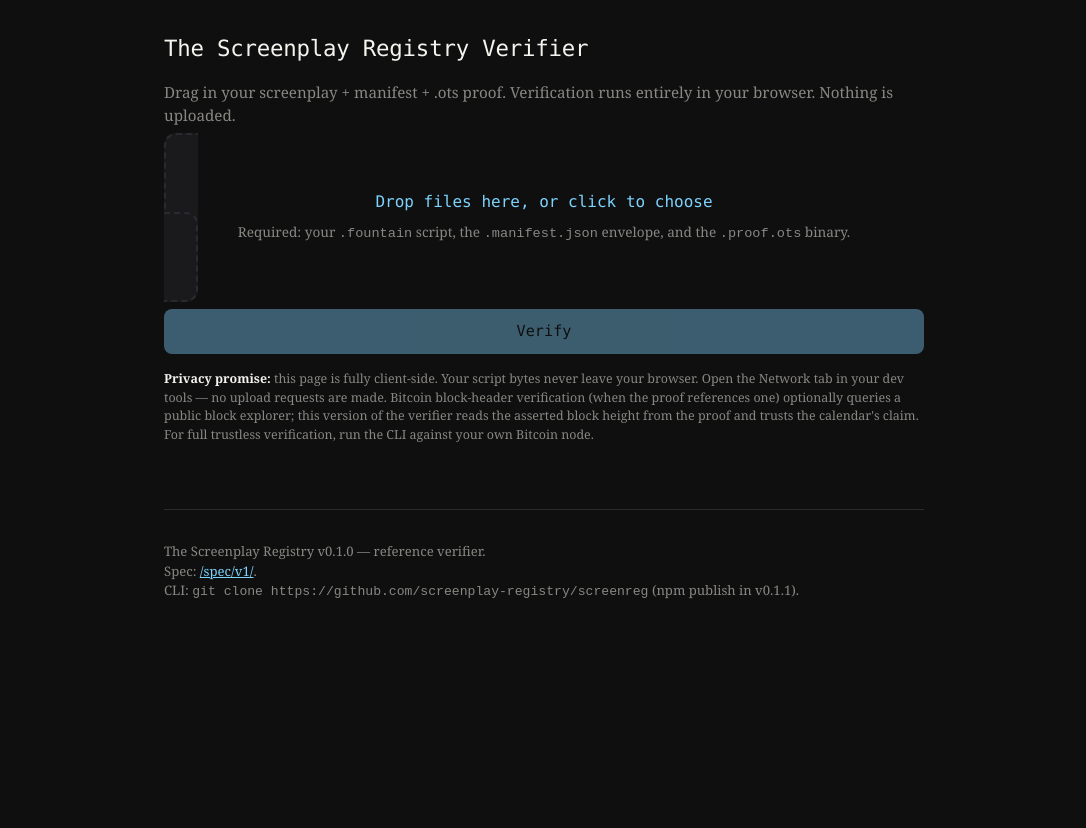
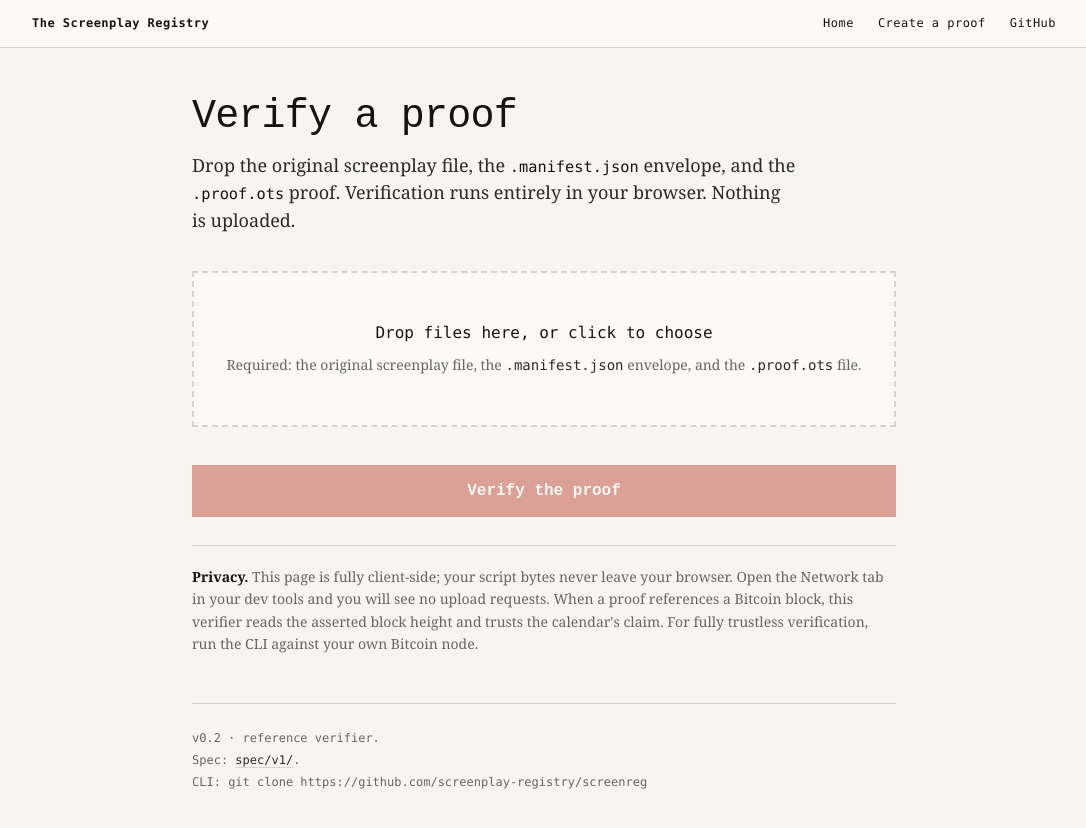
Before and after one commit to screenplay-registry/screenreg, a website: page verifier-web/index.html in a window 1280 px wide. Shown: the whole page, without its empty margins (96-1182 px from the left). Before the commit the page ends 800 px from the top, so only its background shows below. Drawn offline with Linux system fonts and the light colour scheme.

Commit message:
feat: foundational landing copy + light-theme /verify/
Lead with the problem and the open-protocol principle instead of a product/pricing framing. Reframe the tiers as protocol layers (base layer live; public index and on-chain anchor specified, not live), drop the price chips and the email-capture box, and cut the AI-training opt-out from the consumer surface — the registry holds no content to train on. Restyle the verifier from the dark theme to the shared light paper aesthetic so the landing, /create/, and /verify/ read as one product. Fix the tier-card alignment and horizontal-overflow layout bugs.

```diff
--- a/verifier-web/index.html
+++ b/verifier-web/index.html
@@ -3,188 +3,262 @@
 <head>
 <meta charset="utf-8" />
 <meta name="viewport" content="width=device-width, initial-scale=1" />
-<title>The Screenplay Registry Verifier (v0.1.0)</title>
+<title>Verify a proof — The Screenplay Registry</title>
+<meta name="description" content="Check a screenplay timestamp proof against the original file. Verification runs entirely in your browser. Nothing is uploaded." />
+<meta name="referrer" content="no-referrer" />
 <style>
   :root {
-    --bg: #0f0f10;
-    --fg: #f4f3ee;
-    --muted: #888782;
-    --accent: #7dd3fc;
-    --ok: #4ade80;
-    --err: #f87171;
-    --warn: #fbbf24;
-    --panel: #1a1a1c;
-    --border: #2a2a2e;
-    --mono: ui-monospace, "SF Mono", Menlo, Consolas, monospace;
+    --bg: #f6f5f0;
+    --paper: #fbfaf6;
+    --ink: #161412;
+    --ink-strong: #0a0908;
+    --ink-soft: #2d2a25;
+    --muted: #6a655c;
+    --rule: #d8d4c8;
+    --rule-soft: #e8e4d8;
+    --accent: #b3261a;
+    --accent-dark: #6e1a10;
+    --accent-soft: rgba(179, 38, 26, 0.08);
+    --code-bg: #ece8dc;
+    --ok: #2e6a3a;
+    --err: #8a1a10;
+    --pending: #8a6510;
   }
   * { box-sizing: border-box; }
+  html { background: var(--bg); }
   body {
     margin: 0;
-    padding: 2rem 1rem 4rem;
-    font-family: ui-serif, Georgia, serif;
+    color: var(--ink);
     background: var(--bg);
-    color: var(--fg);
-    line-height: 1.5;
+    font-family: ui-serif, "Iowan Old Style", "Charter", Georgia, serif;
+    font-size: 17px;
+    line-height: 1.55;
     -webkit-font-smoothing: antialiased;
+    text-rendering: optimizeLegibility;
   }
-  .wrap { max-width: 760px; margin: 0 auto; }
+  .mono, code, pre { font-family: ui-monospace, "JetBrains Mono", "SF Mono", Menlo, Consolas, monospace; }
+  h1, h2 {
+    font-family: "American Typewriter", "Courier Prime", "Courier New", Courier, ui-monospace, monospace;
+    font-weight: 700;
+    letter-spacing: -0.01em;
+  }
+  a {
+    color: var(--accent);
+    text-decoration: none;
+    border-bottom: 1px solid var(--accent);
+    padding: 0 2px 1px;
+  }
+  a:hover { background: var(--accent); color: var(--paper); }
+
+  .topbar {
+    border-bottom: 1px solid var(--rule);
+    background: var(--paper);
+    position: sticky; top: 0; z-index: 50;
+  }
+  .topbar-inner {
+    max-width: 1080px;
+    margin: 0 auto;
+    padding: 14px 28px;
+    display: flex;
+    justify-content: space-between;
+    align-items: center;
+    gap: 16px;
+    font-family: ui-monospace, Menlo, monospace;
+    font-size: 12px;
+    letter-spacing: 0.04em;
+  }
+  .topbar a { color: var(--ink); border: none; padding: 0; }
+  .topbar a:hover { background: transparent; color: var(--accent); }
+  .brand { font-weight: 700; }
+  .topbar nav { display: flex; gap: 24px; }
+
+  main { max-width: 760px; margin: 0 auto; padding: 48px 28px 64px; }
+
   h1 {
-    font-family: var(--mono);
+    font-size: clamp(28px, 4vw, 40px);
+    line-height: 1.05;
+    letter-spacing: -0.02em;
+    margin: 0 0 14px;
     font-weight: 500;
-    font-size: 1.4rem;
-    letter-spacing: -0.01em;
-    margin: 0 0 0.25rem;
   }
   .tagline {
-    color: var(--muted);
-    font-size: 0.95rem;
-    margin-bottom: 2.5rem;
+    max-width: 60ch;
+    font-size: 18px;
+    line-height: 1.55;
+    margin: 0 0 36px;
+    color: var(--ink-soft);
   }
+  .tagline code { font-size: 0.85em; color: var(--ink); }
+
   .drop {
-    border: 2px dashed var(--border);
-    border-radius: 12px;
-    padding: 2rem;
-    background: var(--panel);
+    border: 2px dashed var(--rule);
+    background: var(--paper);
+    padding: 48px 24px;
     text-align: center;
     cursor: pointer;
-    transition: border-color 0.15s, background 0.15s;
+    transition: border-color 80ms, background 80ms;
+    display: block;
   }
-  .drop:hover, .drop.active {
-    border-color: var(--accent);
-    background: #1d2024;
+  .drop:hover, .drop.active { border-color: var(--accent); background: var(--accent-soft); }
+  .drop input[type="file"] { display: none; }
+  .drop h2 {
+    font-family: ui-monospace, Menlo, monospace;
+    font-weight: 500;
+    font-size: 16px;
+    margin: 0 0 8px;
+    color: var(--ink);
+    letter-spacing: 0;
   }
-  .drop input[type="file"] {
-    display: none;
-  }
-  .drop h2 {
-    font-family: var(--mono);
-    font-weight: 400;
-    font-size: 1rem;
-    margin: 0 0 0.5rem;
-    color: var(--accent);
-  }
-  .drop p {
-    margin: 0;
-    color: var(--muted);
-    font-size: 0.85rem;
-  }
+  .drop p { margin: 0; color: var(--muted); font-size: 14px; }
+  .drop p code { color: var(--ink-soft); }
+
   .files {
-    margin-top: 1rem;
+    margin-top: 14px;
     display: grid;
-    gap: 0.5rem;
+    gap: 8px;
   }
   .file-row {
     display: flex;
-    justify-content: space-between;
     align-items: center;
-    padding: 0.5rem 0.85rem;
-    background: var(--panel);
-    border: 1px solid var(--border);
-    border-radius: 6px;
-    font-family: var(--mono);
-    font-size: 0.82rem;
+    padding: 9px 14px;
+    background: var(--paper);
+    border: 1px solid var(--rule);
+    font-family: ui-monospace, Menlo, monospace;
+    font-size: 13px;
   }
   .file-row .kind {
     color: var(--accent);
     text-transform: uppercase;
-    font-size: 0.7rem;
+    font-size: 11px;
     letter-spacing: 0.08em;
+    min-width: 92px;
   }
   .file-row .name {
     overflow: hidden;
     text-overflow: ellipsis;
     white-space: nowrap;
     flex: 1;
-    margin: 0 0.75rem;
-    color: var(--fg);
+    margin: 0 12px;
+    color: var(--ink);
   }
-  .file-row .size {
-    color: var(--muted);
+  .file-row .size { color: var(--muted); }
+
+  button.action {
+    margin-top: 24px;
+    width: 100%;
+    padding: 16px;
+    border: 1.5px solid var(--accent);
+    background: var(--accent);
+    color: var(--paper);
+    font-family: "American Typewriter", "Courier Prime", monospace;
+    font-weight: 700;
+    font-size: 16px;
+    cursor: pointer;
+    transition: background 80ms, border-color 80ms, opacity 80ms;
   }
-  button.action {
-    margin-top: 1.5rem;
-    width: 100%;
-    padding: 0.85rem;
-    border: 0;
-    border-radius: 8px;
-    background: var(--accent);
-    color: #0f0f10;
-    font-family: var(--mono);
-    font-weight: 500;
-    font-size: 0.95rem;
-    cursor: pointer;
-  }
-  button.action:disabled {
-    opacity: 0.4;
-    cursor: not-allowed;
-  }
+  button.action:hover:not(:disabled) { background: var(--accent-dark); border-color: var(--accent-dark); }
+  button.action:disabled { opacity: 0.4; cursor: not-allowed; }
+
   .result {
-    margin-top: 2rem;
-    padding: 1.5rem;
-    border-radius: 8px;
-    background: var(--panel);
-    border: 1px solid var(--border);
-    font-family: var(--mono);
-    font-size: 0.85rem;
+    margin-top: 28px;
+    padding: 22px 24px;
+    background: var(--paper);
+    border: 1px solid var(--rule);
+    border-left-width: 3px;
+    font-family: ui-monospace, Menlo, monospace;
+    font-size: 13.5px;
+    line-height: 1.6;
     white-space: pre-wrap;
     word-break: break-word;
+    color: var(--ink-soft);
   }
-  .result.ok { border-color: var(--ok); }
-  .result.err { border-color: var(--err); }
-  .result.pending { border-color: var(--warn); }
+  .result.ok { border-left-color: var(--ok); }
+  .result.err { border-left-color: var(--err); }
+  .result.pending { border-left-color: var(--pending); }
   .result h3 {
-    margin: 0 0 0.75rem;
-    font-family: var(--mono);
-    font-weight: 500;
-    font-size: 1rem;
+    margin: 0 0 12px;
+    font-family: ui-monospace, Menlo, monospace;
+    font-weight: 700;
+    font-size: 16px;
   }
   .ok h3 { color: var(--ok); }
   .err h3 { color: var(--err); }
-  .pending h3 { color: var(--warn); }
-  footer {
-    margin-top: 4rem;
-    padding-top: 2rem;
-    border-top: 1px solid var(--border);
-    color: var(--muted);
-    font-size: 0.82rem;
-  }
-  footer a { color: var(--accent); }
+  .pending h3 { color: var(--pending); }
+
   .promise {
-    margin-top: 1rem;
-    font-size: 0.78rem;
+    margin-top: 28px;
+    padding-top: 20px;
+    border-top: 1px solid var(--rule);
+    font-size: 14px;
+    line-height: 1.6;
     color: var(--muted);
   }
-  .promise strong { color: var(--fg); }
+  .promise strong { color: var(--ink); font-weight: 600; }
+  .promise code { color: var(--ink-soft); }
+
+  footer {
+    margin-top: 48px;
+    padding-top: 24px;
+    border-top: 1px solid var(--rule);
+    color: var(--muted);
+    font-family: ui-monospace, Menlo, monospace;
+    font-size: 12px;
+    line-height: 1.8;
+  }
+  footer a { color: var(--ink-soft); border-bottom: 1px solid var(--rule); padding: 0; }
+  footer a:hover { background: transparent; color: var(--accent); border-bottom-color: var(--accent); }
+
+  @media (max-width: 760px) {
+    .topbar-inner { flex-wrap: wrap; padding: 12px 20px; gap: 4px 18px; }
+    .topbar nav { gap: 18px; }
+    main { padding: 32px 20px 48px; }
+    h1 { font-size: 28px; }
+    .drop { padding: 36px 16px; }
+  }
 </style>
 </head>
 <body>
-<div class="wrap">
-  <h1>The Screenplay Registry Verifier</h1>
-  <p class="tagline">Drag in your screenplay + manifest + .ots proof. Verification runs entirely in your browser. Nothing is uploaded.</p>
+
+<header class="topbar">
+  <div class="topbar-inner">
+    <span class="brand"><a href="/">The Screenplay Registry</a></span>
+    <nav>
+      <a href="/">Home</a>
+      <a href="/create/">Create a proof</a>
+      <a href="https://github.com/screenplay-registry/screenreg">GitHub</a>
+    </nav>
+  </div>
+</header>
+
+<main>
+  <h1>Verify a proof</h1>
+  <p class="tagline">
+    Drop the original screenplay file, the <code>.manifest.json</code> envelope, and the <code>.proof.ots</code> proof. Verification runs entirely in your browser. Nothing is uploaded.
+  </p>
 
   <label class="drop" id="drop">
     <h2>Drop files here, or click to choose</h2>
-    <p>Required: your <code>.fountain</code> script, the <code>.manifest.json</code> envelope, and the <code>.proof.ots</code> binary.</p>
+    <p>Required: the original screenplay file, the <code>.manifest.json</code> envelope, and the <code>.proof.ots</code> file.</p>
     <input type="file" id="file-input" multiple />
   </label>
 
   <div class="files" id="files"></div>
 
-  <button class="action" id="verify-btn" disabled>Verify</button>
+  <button class="action" id="verify-btn" disabled>Verify the proof</button>
 
   <div id="result"></div>
 
   <p class="promise">
-    <strong>Privacy promise:</strong> this page is fully client-side. Your script bytes never leave your browser. Open the Network tab in your dev tools — no upload requests are made.
-    Bitcoin block-header verification (when the proof references one) optionally queries a public block explorer; this version of the verifier reads the asserted block height from the proof and trusts the calendar's claim. For full trustless verification, run the CLI against your own Bitcoin node.
+    <strong>Privacy.</strong> This page is fully client-side; your script bytes never leave your browser. Open the Network tab in your dev tools and you will see no upload requests. When a proof references a Bitcoin block, this verifier reads the asserted block height and trusts the calendar's claim. For fully trustless verification, run the CLI against your own Bitcoin node.
   </p>
 
   <footer>
-    The Screenplay Registry v0.1.0 — reference verifier.
-    <br />Spec: <a href="../spec/v1/">/spec/v1/</a>.
-    <br />CLI: <code>git clone https://github.com/screenplay-registry/screenreg</code> (npm publish in v0.1.1).
+    v0.2 · reference verifier.
+    <br />Spec: <a href="https://github.com/screenplay-registry/screenreg/tree/main/spec/v1">spec/v1/</a>.
+    <br />CLI: <code>git clone https://github.com/screenplay-registry/screenreg</code>
   </footer>
-</div>
+</main>
+
 <script type="module" src="./verifier.js"></script>
 </body>
 </html>
```
Also changed, not shown: landing/index.html (+62 -60 lines).
